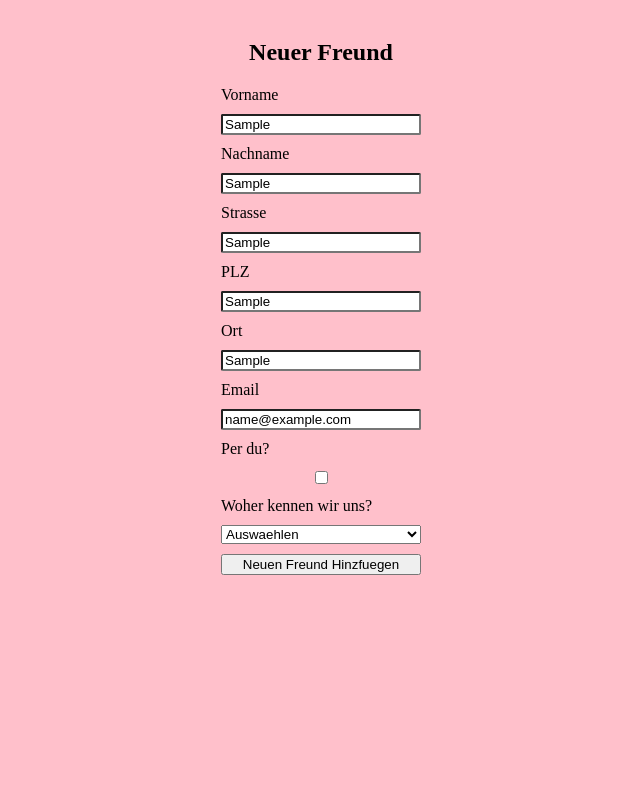
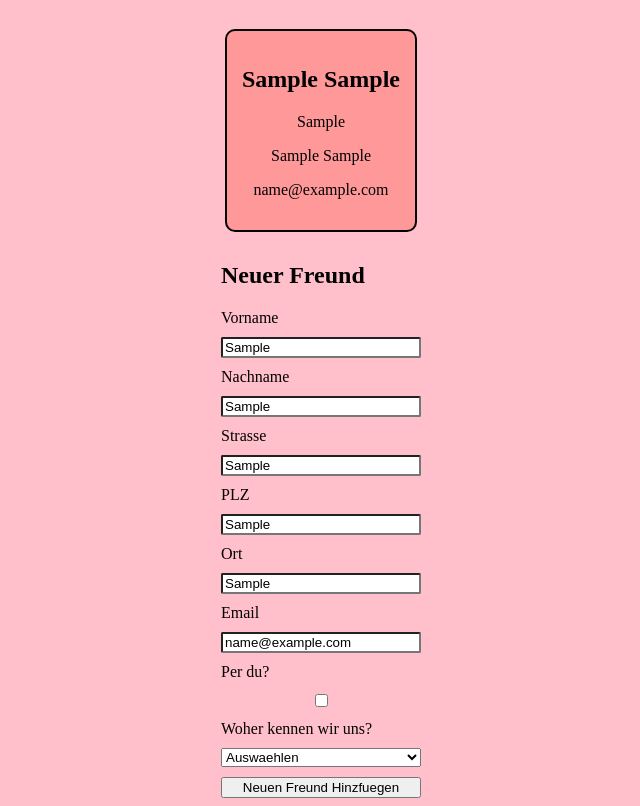
Before and after one commit to lorenzheld/UEK294, a plain HTML site: page 6/6.3/index.html in a window 1280 px wide. Both pictures are taken after typing "Sample", "Sample", "Sample", "Sample", "Sample", "name@example.com" into the empty fields and a click on the button "Neuen Freund Hinzfuegen". Shown: the part 69-875 px from the top of the page, without its empty margins (319-959 px from the left). Before the commit the page ends 800 px from the top, so only its background shows below. Drawn offline with Linux system fonts and the light colour scheme.

Commit message:
finished 6.3

```diff
--- a/6/6.3/index.html
+++ b/6/6.3/index.html
@@ -5,9 +5,12 @@
         body{
             background-color: pink;
             display: flex;
-            flex-direction: column;
             justify-content: center;
             align-items: center;
+            flex-direction: column;
+        }
+        .newFriend{
+            flex-direction: column;
         }
         form{
             display: grid;
@@ -17,6 +20,17 @@
         }
         input{
             border-radius: 2px;
+        }
+
+        .freundK{
+            background-color: #FF9999;
+            padding: 15px;
+            border-radius: 10px;
+            border: 2px solid black;
+            margin: 10px 0;
+            max-width: 250px;
+            text-align: center;
+
         }
     </style>
 
@@ -29,7 +43,10 @@
 
     </section>
 
+    <div id="newFriend">
+
         <h2>Neuer Freund</h2>
+
 
         <form name="neuerFreund">
             <label for="vorname">Vorname</label>
@@ -65,16 +82,42 @@
 
         </form>
 
+    </div>
+
     <script>
         document.addEventListener("DOMContentLoaded", () => {
             const form = document.forms.neuerFreund;
+
 
             form.addEventListener("submit", () => {
                 event.preventDefault();
 
                 const formData = new FormData(form);
-                console.log(formData.get("vorname"))
+                console.log(formData.get("vorname"));
 
+                const newDiv = document.createElement("div");
+
+                const h1 = document.createElement("h1");
+                const adresse1 = document.createElement("p");
+                const adresse2 = document.createElement("p");
+                const email = document.createElement("p")
+
+
+                h1.innerText = formData.get("vorname") + " " + formData.get("nachname");
+                adresse1.innerText = formData.get("strasse");
+                adresse2.innerText = formData.get("PLZ") + " " + formData.get("Ort");
+                email.innerText = formData.get("email");
+
+
+
+                newDiv.appendChild(h1);
+                newDiv.appendChild(adresse1);
+                newDiv.appendChild(adresse2);
+                newDiv.appendChild(email);
+                newDiv.classList.add("freundK")
+
+
+                document.getElementById("freunde").appendChild(newDiv);
 
 
             })
```
Lines whose indentation alone changed are shown as unchanged.
